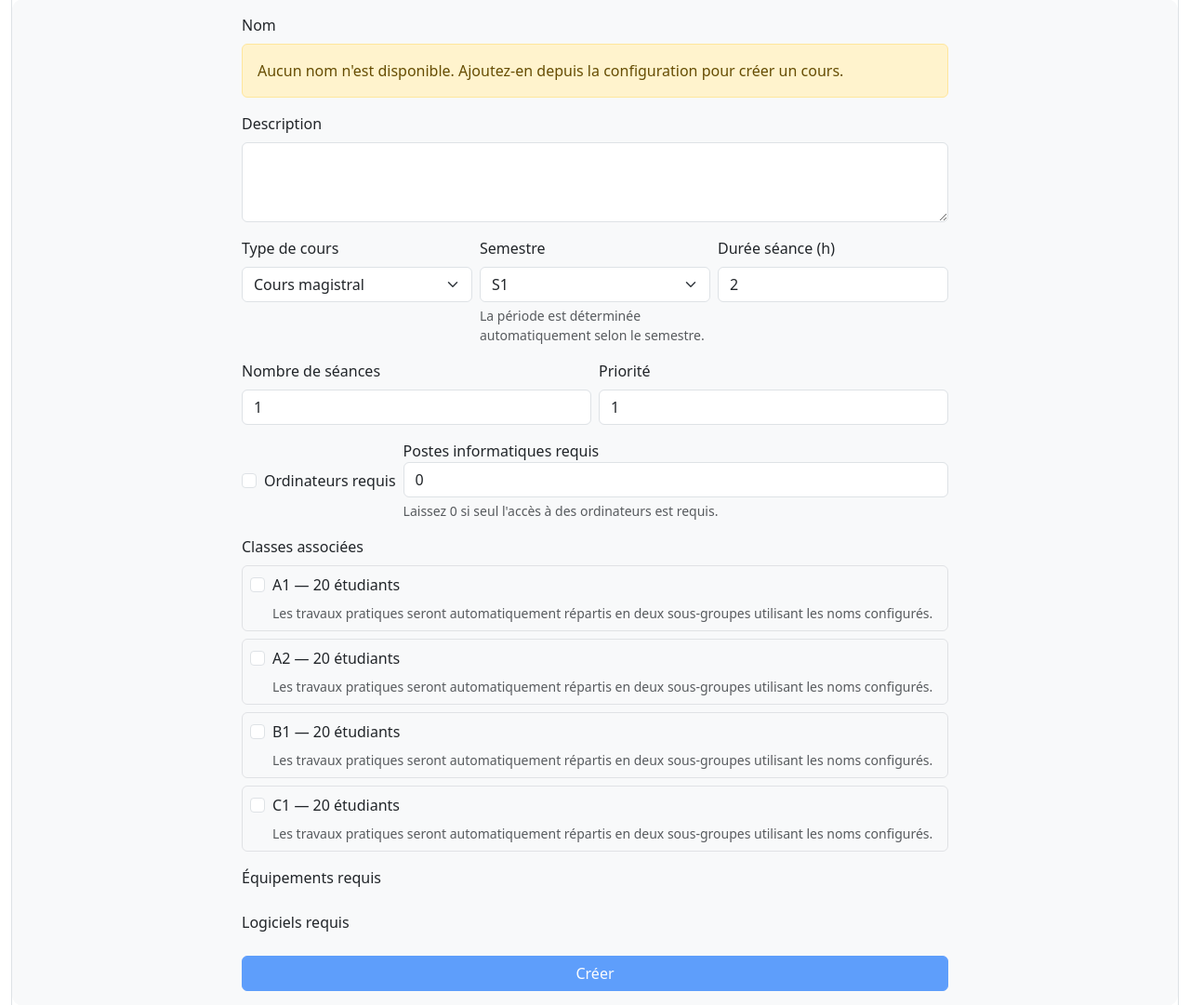
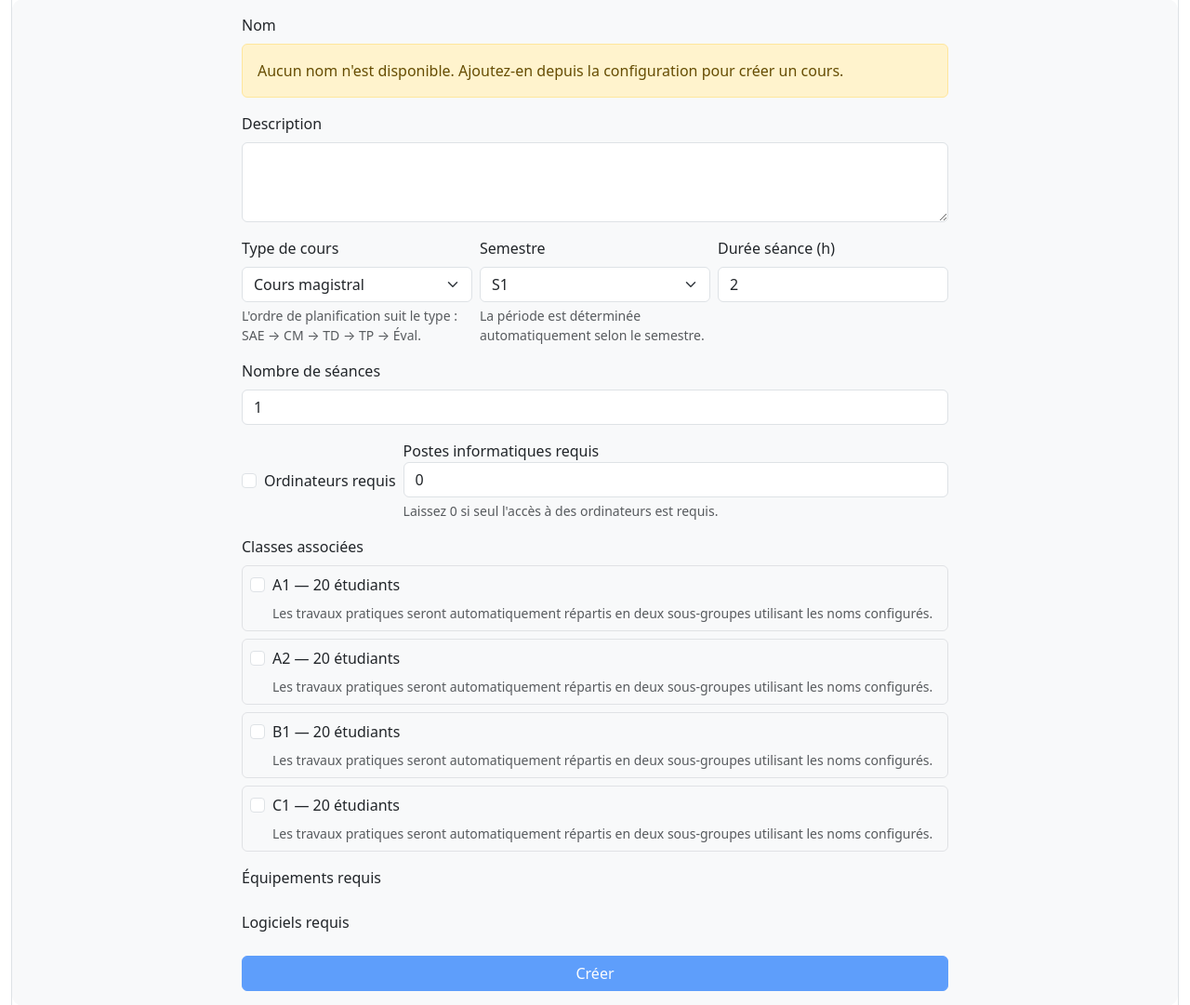
Before and after one commit to Dreathwings/Chronos, a Flask app: page /chronos/matiere in a window 1280 px wide, after a click on "Nouveau cours". Shown: the part 126-1207 px from the top of the page at 93% size. Run offline with Flask 3, Linux system fonts and the light colour scheme; data comes from the database, SQL or seed files in the repository; data that the repository does not hold is empty; parts of the project's set-up code (start-up, migrations or seed data) failed here and were passed over; some libraries are stand-ins or nearby versions.

Commit message:
Order course scheduling by type

```diff
--- a/app/models.py
+++ b/app/models.py
@@ -202,7 +202,8 @@ class Room(db.Model, TimeStampedModel):
         return f"Room<{self.id} {self.name}>"
 
 
-COURSE_TYPE_CHOICES = ("CM", "TD", "TP", "SAE","Eval")
+COURSE_TYPE_CHOICES = ("CM", "TD", "TP", "SAE", "Eval")
+COURSE_TYPE_PLACEMENT_ORDER = ("SAE", "CM", "TD", "TP", "Eval")
 COURSE_TYPE_LABELS = {
     "CM": "CM",
     "TD": "TD",
--- a/app/routes.py
+++ b/app/routes.py
@@ -16,6 +16,7 @@ from flask import (
     request,
     url_for,
 )
+from sqlalchemy import case, func
 from sqlalchemy.exc import IntegrityError
 from sqlalchemy.orm import selectinload
 
@@ -23,6 +24,7 @@ from . import db
 from .events import sessions_to_grouped_events
 from .models import (
     COURSE_TYPE_CHOICES,
+    COURSE_TYPE_PLACEMENT_ORDER,
     ClassGroup,
     ClosingPeriod,
     Course,
@@ -73,9 +75,21 @@ COURSE_TYPE_LABELS = {
     "TD": "TD",
     "TP": "TP",
     "SAE": "SAE",
-    "Eval":"Eval"
+    "Eval": "Évaluation",
 }
 DEFAULT_SEMESTER = SEMESTER_CHOICES[0]
+
+COURSE_TYPE_CANONICAL = {
+    choice.upper(): choice for choice in COURSE_TYPE_CHOICES
+}
+
+COURSE_TYPE_ORDER_EXPRESSION = case(
+    *[
+        (func.upper(Course.course_type) == label.upper(), index)
+        for index, label in enumerate(COURSE_TYPE_PLACEMENT_ORDER)
+    ],
+    else_=len(COURSE_TYPE_PLACEMENT_ORDER),
+)
 
 GENERATION_STATUS_LABELS = {**CourseScheduleLog.STATUS_LABELS, "none": "Jamais généré"}
 
@@ -83,9 +97,12 @@ GENERATION_STATUS_LABELS = {**CourseScheduleLog.STATUS_LABELS, "none": "Jamais g
 def _normalise_course_type(raw_value: str | None) -> str:
     if not raw_value:
         return "CM"
-    raw_value = raw_value.strip().upper()
-    if raw_value in COURSE_TYPE_CHOICES:
-        return raw_value
+    value = raw_value.strip()
+    if not value:
+        return "CM"
+    canonical = COURSE_TYPE_CANONICAL.get(value.upper())
+    if canonical:
+        return canonical
     return "CM"
 
 
@@ -719,7 +736,7 @@ def _validate_session_constraints(
 def dashboard():
     courses = (
         Course.query.options(selectinload(Course.generation_logs))
-        .order_by(Course.priority.desc())
+        .order_by(COURSE_TYPE_ORDER_EXPRESSION, Course.name.asc())
         .all()
     )
     teachers = Teacher.query.order_by(Teacher.name).all()
@@ -1038,7 +1055,6 @@ def dashboard():
                 "required": required_total,
                 "scheduled": scheduled_total,
                 "remaining": remaining,
-                "priority": course.priority,
                 "latest_status": latest_log.status if latest_log else "none",
                 "display_status": display_status,
                 "latest_summary": latest_log.summary if latest_log and latest_log.summary else None,
@@ -1188,7 +1204,9 @@ def teachers_list():
 @bp.route("/enseignant/<int:teacher_id>", methods=["GET", "POST"])
 def teacher_detail(teacher_id: int):
     teacher = Teacher.query.get_or_404(teacher_id)
-    courses = Course.query.order_by(Course.name).all()
+    courses = (
+        Course.query.order_by(COURSE_TYPE_ORDER_EXPRESSION, Course.name.asc()).all()
+    )
     assignable_courses = [course for course in courses if teacher not in course.teachers]
 
     if request.method == "POST":
@@ -1333,7 +1351,9 @@ def classes_list():
 @bp.route("/classe/<int:class_id>", methods=["GET", "POST"])
 def class_detail(class_id: int):
     class_group = ClassGroup.query.get_or_404(class_id)
-    courses = Course.query.order_by(Course.name).all()
+    courses = (
+        Course.query.order_by(COURSE_TYPE_ORDER_EXPRESSION, Course.name.asc()).all()
+    )
     assignable_courses = [course for course in courses if class_group not in course.classes]
     teachers = Teacher.query.order_by(Teacher.name).all()
 
@@ -1514,7 +1534,6 @@ def courses_list():
                 description=request.form.get("description"),
                 session_length_hours=int(request.form.get("session_length_hours", 2)),
                 sessions_required=int(request.form.get("sessions_required", 1)),
-                priority=int(request.form.get("priority", 1)),
                 course_type=course_type,
                 semester=semester,
                 configured_name=course_name,
@@ -1549,7 +1568,9 @@ def courses_list():
                 flash("Nom de cours déjà utilisé", "danger")
         return redirect(url_for("main.courses_list"))
 
-    courses = Course.query.order_by(Course.priority.desc()).all()
+    courses = (
+        Course.query.order_by(COURSE_TYPE_ORDER_EXPRESSION, Course.name.asc()).all()
+    )
     return render_template(
         "courses/list.html",
         courses=courses,
@@ -1642,7 +1663,6 @@ def course_detail(course_id: int):
             course.description = request.form.get("description")
             course.session_length_hours = int(request.form.get("session_length_hours", course.session_length_hours))
             course.sessions_required = int(request.form.get("sessions_required", course.sessions_required))
-            course.priority = int(request.form.get("priority", course.priority))
             course.course_type = _normalise_course_type(request.form.get("course_type"))
             course.semester = _normalise_semester(request.form.get("semester"))
             course.configured_name = selected_course_name
@@ -2126,7 +2146,7 @@ def _run_bulk_schedule_job(app, tracker_id: str) -> None:
             return
         try:
             courses = (
-                Course.query.order_by(Course.priority.desc())
+                Course.query.order_by(COURSE_TYPE_ORDER_EXPRESSION, Course.name.asc())
                 .options(
                     selectinload(Course.class_links),
                     selectinload(Course.sessions),
--- a/app/seed.py
+++ b/app/seed.py
@@ -27,7 +27,6 @@ def seed_data() -> None:
         description="Programmation avancée en Python",
         session_length_hours=2,
         sessions_required=4,
-        priority=1,
         course_type="TD",
         semester="S1",
         configured_name=python_course_name,
--- a/app/templates/base.html
+++ b/app/templates/base.html
@@ -117,7 +117,7 @@
         TD: 'TD',
         TP: 'TP',
         SAE: "SAE",
-        Eval: "Eval",
+        Eval: "Évaluation",
       };
 
       const CHRONOS_EVENT_DATE_FORMATTER = new Intl.DateTimeFormat('fr-FR', {
--- a/app/templates/courses/detail.html
+++ b/app/templates/courses/detail.html
@@ -65,6 +65,7 @@
                 <option value="SAE" {% if course.course_type == 'SAE' %}selected{% endif %}>SAE</option>
                 <option value="Eval" {% if course.course_type == 'Eval' %}selected{% endif %}>Eval</option>
               </select>
+              <div class="form-text">Les cours sont générés selon l'ordre : SAE → CM → TD → TP → Éval.</div>
             </div>
             <div class="col-md-4">
               <label class="form-label">Semestre</label>
@@ -84,10 +85,6 @@
             <div class="col">
               <label class="form-label">Séances requises</label>
               <input type="number" class="form-control" name="sessions_required" value="{{ course.sessions_required }}" min="1">
-            </div>
-            <div class="col">
-              <label class="form-label">Priorité</label>
-              <input type="number" class="form-control" name="priority" value="{{ course.priority }}" min="1">
             </div>
           </div>
           <div class="text-muted small">
--- a/app/templates/courses/list.html
+++ b/app/templates/courses/list.html
@@ -46,7 +46,9 @@
                 <option value="TD">Travaux dirigés</option>
                 <option value="TP">Travaux pratiques</option>
                 <option value="SAE">Situation d'apprentissage et d'évaluation</option>
+                <option value="Eval">Évaluation</option>
               </select>
+              <div class="form-text">L'ordre de planification suit le type : SAE → CM → TD → TP → Éval.</div>
             </div>
             <div class="col-md-4">
               <label class="form-label">Semestre</label>
@@ -66,10 +68,6 @@
             <div class="col">
               <label class="form-label">Nombre de séances</label>
               <input type="number" class="form-control" name="sessions_required" value="1" min="1">
-            </div>
-            <div class="col">
-              <label class="form-label">Priorité</label>
-              <input type="number" class="form-control" name="priority" value="1" min="1">
             </div>
           </div>
           <div class="row g-2 align-items-center">
@@ -154,7 +152,6 @@
                 <th>Semestre</th>
                 <th>Période</th>
                 <th>Heures planifiées</th>
-                <th>Priorité</th>
                 <th>Classes</th>
               </tr>
             </thead>
@@ -174,7 +171,6 @@
                 {% set group_total = course.class_links | map(attribute='group_count') | sum %}
                 {% set required_hours = course.total_required_hours %}
                 <td>{{ course.scheduled_hours }}h/{{ required_hours }}h</td>
-                <td>{{ course.priority }}</td>
                 <td style="width: 30%;">
                   {% if course.class_links %}
                   {% if course.course_type == 'CM' %}
--- a/app/templates/dashboard.html
+++ b/app/templates/dashboard.html
@@ -64,7 +64,6 @@
                 </div>
               </div>
               <div class="text-end d-flex flex-column align-items-end gap-1">
-                <span class="badge bg-light text-dark">Priorité {{ item.priority }}</span>
                 {% if item.display_status != 'none' %}
                 <span class="badge {{ status_badge_classes.get(item.display_status, 'bg-secondary') }}">{{ status_labels.get(item.display_status, item.display_status|title) }}</span>
                 {% else %}
@@ -147,7 +146,8 @@
               Configurez les semaines autorisées directement dans les contraintes de chaque cours. Sans sélection, la
               période définie sur le cours sera utilisée pour la génération.
             </div>
-            <div class="form-text">Les cours sont traités selon leur priorité décroissante.</div>
+            <div class="form-text">Les cours sont traités selon leur type de cours.</div>
+            <div class="form-text">Ordre appliqué : SAE → CM → TD → TP → Éval.</div>
             <button type="submit" class="btn btn-primary">Générer l'ensemble des cours</button>
           </form>
           <form method="post" class="d-grid">
```
Also changed, not shown: README.md.
